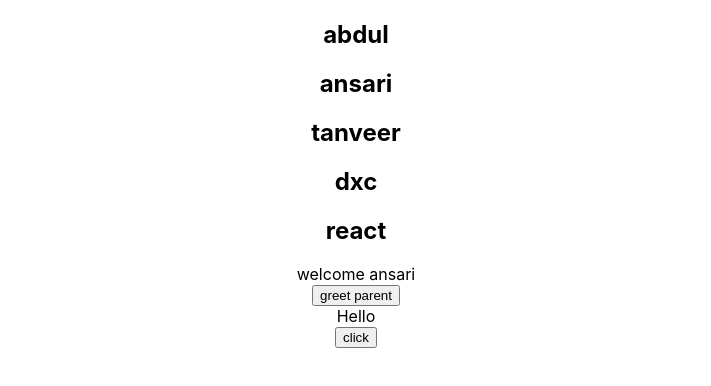
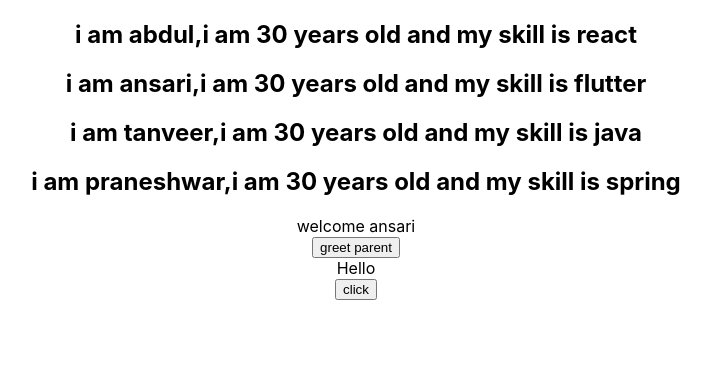
Before and after one commit to abdultanveer/dxcreactapp, a React (Create React App) app: page / in a window 1280 px wide. Shown: the top 386 px of the page, without its empty margins (284-995 px from the left). Built offline with nearby package versions, Linux system fonts and the light colour scheme.

Commit message:
list of persons json with multiple properties

```diff
--- a/src/components/NameList.js
+++ b/src/components/NameList.js
@@ -1,12 +1,42 @@
 import React from 'react'
 
 function NameList() {
-    const names = ['abdul', 'ansari', 'tanveer', 'dxc','react']
-    const namesList = names.map(name => <h2>{name}</h2>)
+        const persons = [
+            {
+                id:1,
+                name: 'abdul',
+                age: 30,
+                skill: 'react'
+            },
+            {
+                id:1,
+                name: 'ansari',
+                age: 30,
+                skill: 'flutter'
+            },
+            {
+                id:1,
+                name:'tanveer',
+                age: 30,
+                skill: 'java'
+            },
+            {
+                id:1,
+                name:'praneshwar',
+                age: 30,
+                skill: 'spring'
+            }
+        ]
+
+
+
+    /* const names = ['abdul', 'ansari', 'tanveer', 'dxc','react']
+    const namesList = names.map(name => <h2>{name}</h2>) */
+    const personList = persons.map(person => <h2> i am {person.name},i am {person.age} years old and my skill is {person.skill}</h2>)
 
     return (
-        <div>{namesList}</div>
+        <div>{personList}</div>
     )
-}
+ }
 
 export default NameList
```
